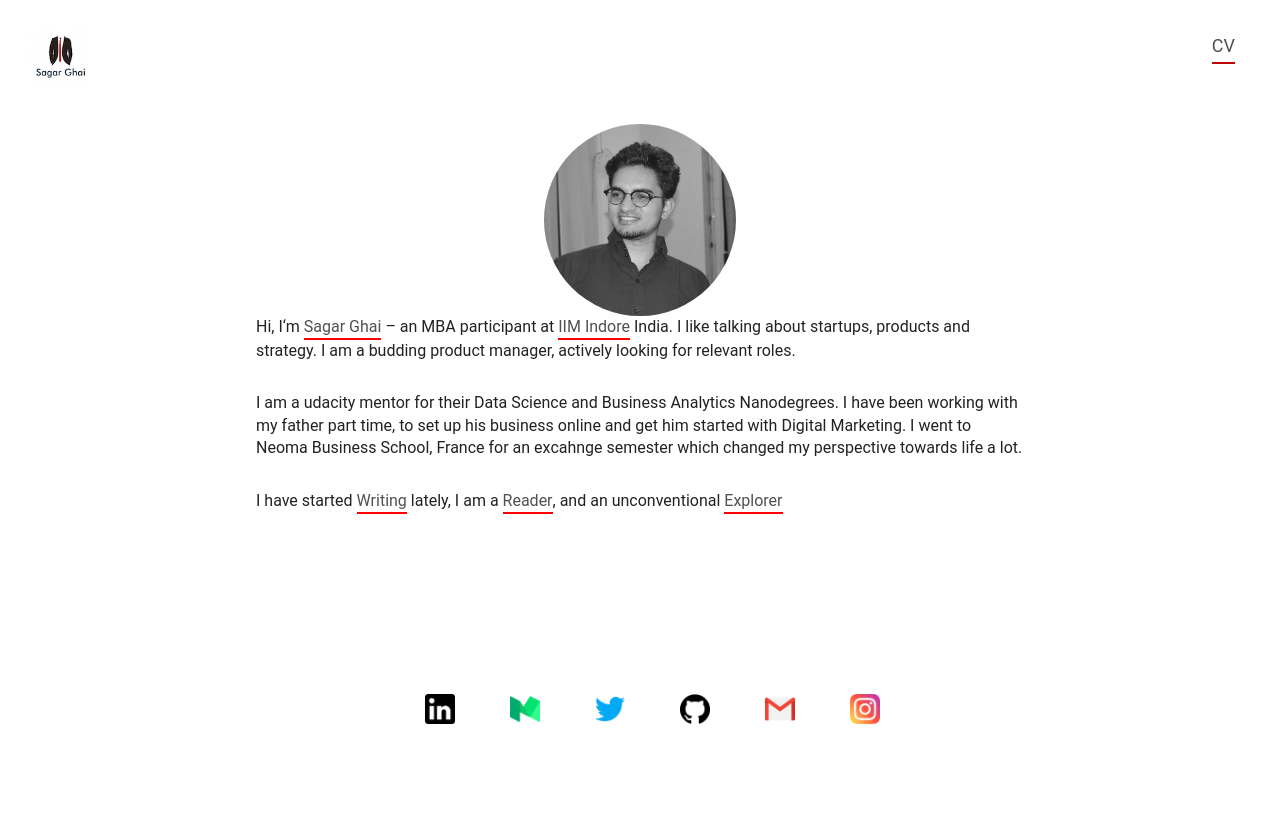
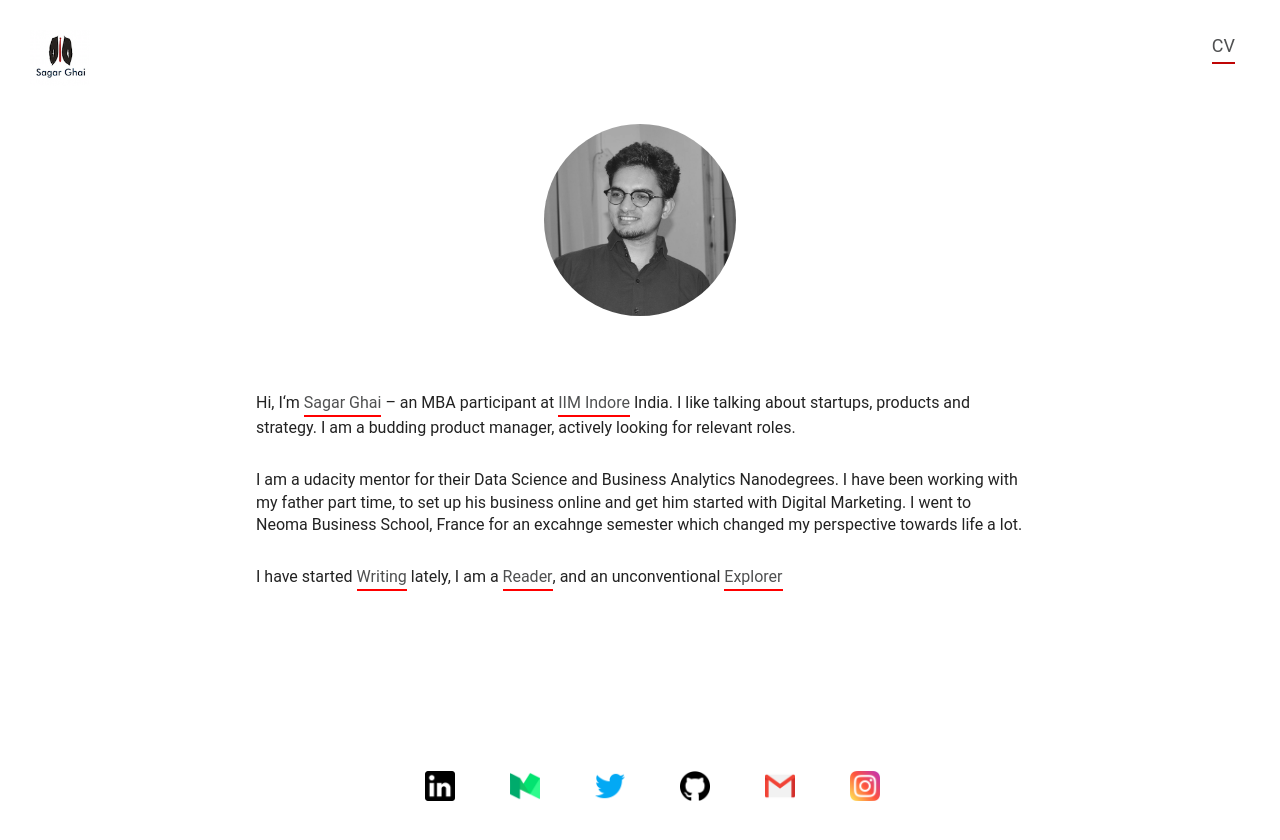
Before and after one commit to sagarghai/sagarghai.github.io, a Jekyll site: the page built from index.html, in a window 1280 px wide. Shown: the top 840 px of the page. Built offline with Jekyll 4.4.1, drawn with Linux system fonts in a browser that asks for light colours.

Commit message:
margin changes

```diff
--- a/index.html
+++ b/index.html
@@ -5,7 +5,7 @@
 <div class="container-column">
     <div class="home-greeting">
         <img src="/images/image4.png" class="mainimage"/>
-        <h2>Hi, I&lsquo;m <a href="https://www.linkedin.com/in/sagar-ghai-374840b8" target="_blank" class="underline">Sagar Ghai</a> &ndash; an MBA participant at <a href="https://www.iimidr.ac.in/" target="_blank" class="underline">IIM Indore</a> India. I like talking about startups, products and strategy. I am a budding product manager, actively looking for relevant roles. </h2>
+        <h2 style="margin-top: 10%;">Hi, I&lsquo;m <a href="https://www.linkedin.com/in/sagar-ghai-374840b8" target="_blank" class="underline">Sagar Ghai</a> &ndash; an MBA participant at <a href="https://www.iimidr.ac.in/" target="_blank" class="underline">IIM Indore</a> India. I like talking about startups, products and strategy. I am a budding product manager, actively looking for relevant roles. </h2>
 
         <h2>I am a udacity mentor for their Data Science and Business Analytics Nanodegrees. I have been working with my father part time, to set up his business online and get him started with Digital Marketing. I went to Neoma Business School, France for an excahnge semester which changed my perspective towards life a lot.</h2>
 
```
